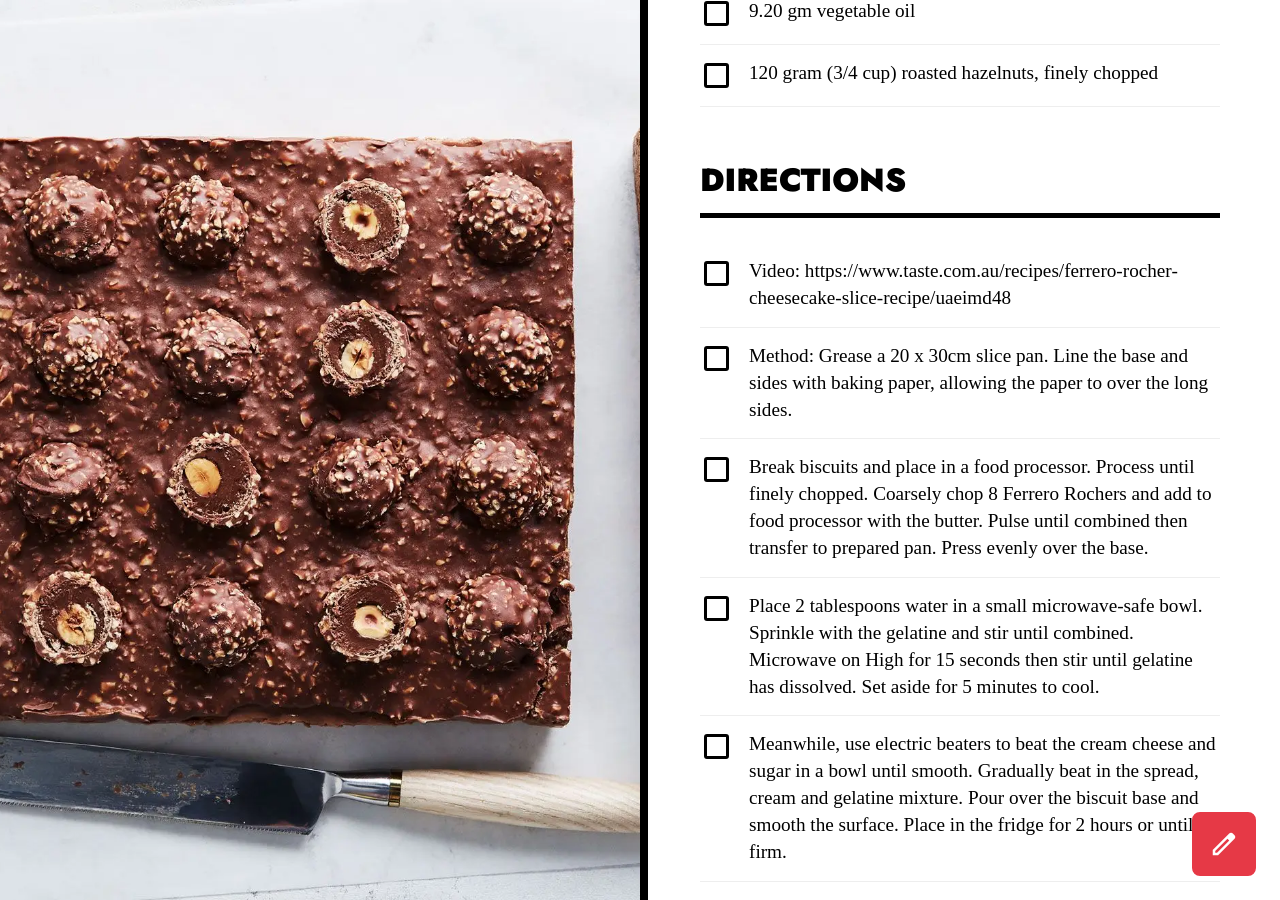
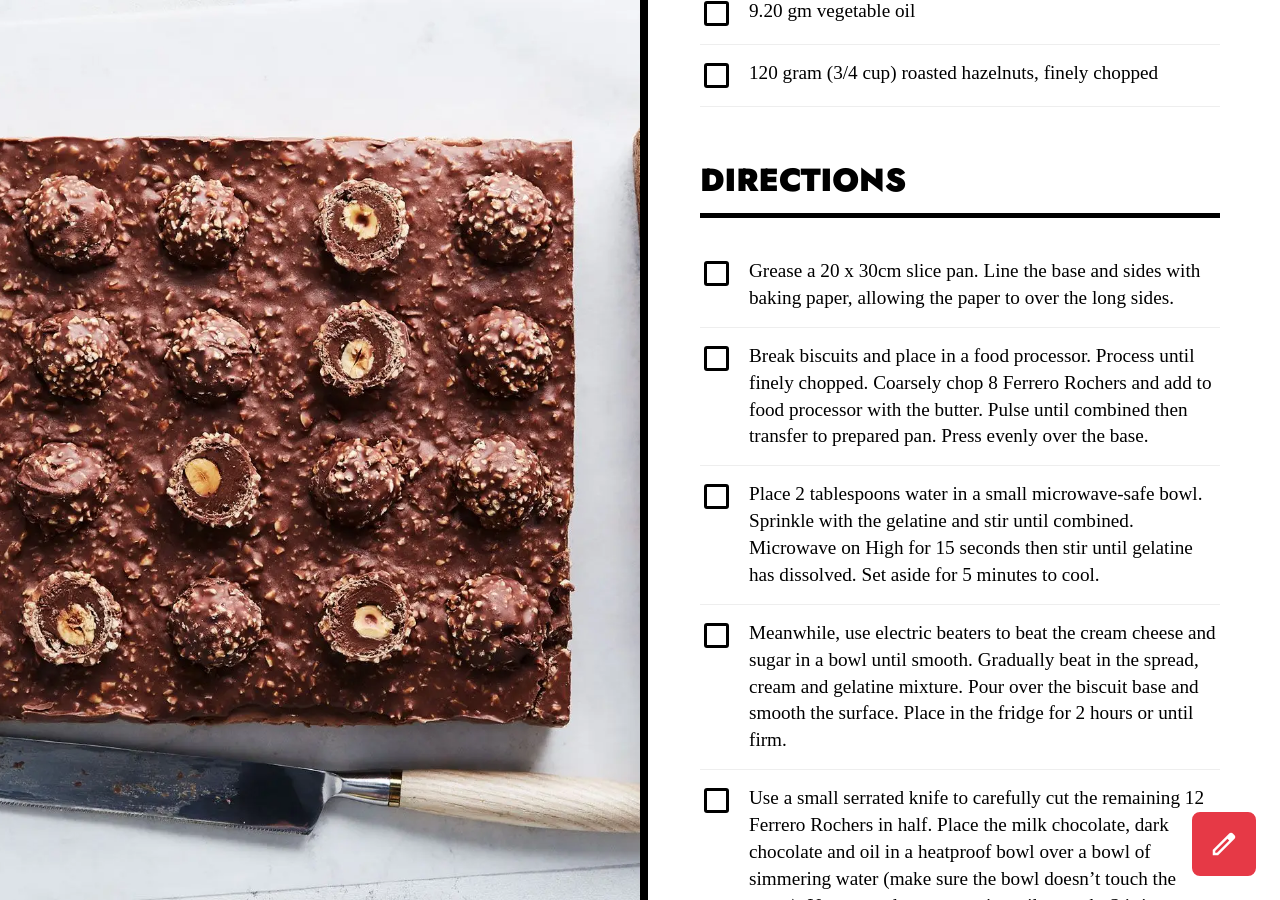
Before and after one commit to amp800/chowdown, a Jekyll site: the page built from _recipes/ferrero-rocher-cheesecake-slice-recipe.md, in a window 1280 px wide and 900 px high, scrolled down 1497 px. Built offline with Jekyll 4.4.1, drawn with Linux system fonts in a browser that asks for light colours.

Commit message:
Edit recipe _recipes/ferrero-rocher-cheesecake-slice-recipe.md

```diff
--- a/_recipes/ferrero-rocher-cheesecake-slice-recipe.md
+++ b/_recipes/ferrero-rocher-cheesecake-slice-recipe.md
@@ -26,8 +26,7 @@ ingredients:
 - 120 gram (3/4 cup) roasted hazelnuts, finely chopped
 # ---
 directions:
-- 'Video: https://www.taste.com.au/recipes/ferrero-rocher-cheesecake-slice-recipe/uaeimd48'
-- 'Method: Grease a 20 x 30cm slice pan. Line the base and sides with baking paper, allowing the paper to over the long sides.'
+- Grease a 20 x 30cm slice pan. Line the base and sides with baking paper, allowing the paper to over the long sides.
 - Break biscuits and place in a food processor. Process until finely chopped. Coarsely chop 8 Ferrero Rochers and add to food
   processor with the butter. Pulse until combined then transfer to prepared pan. Press evenly over the base.
 - Place 2 tablespoons water in a small microwave-safe bowl. Sprinkle with the gelatine and stir until combined. Microwave
```
